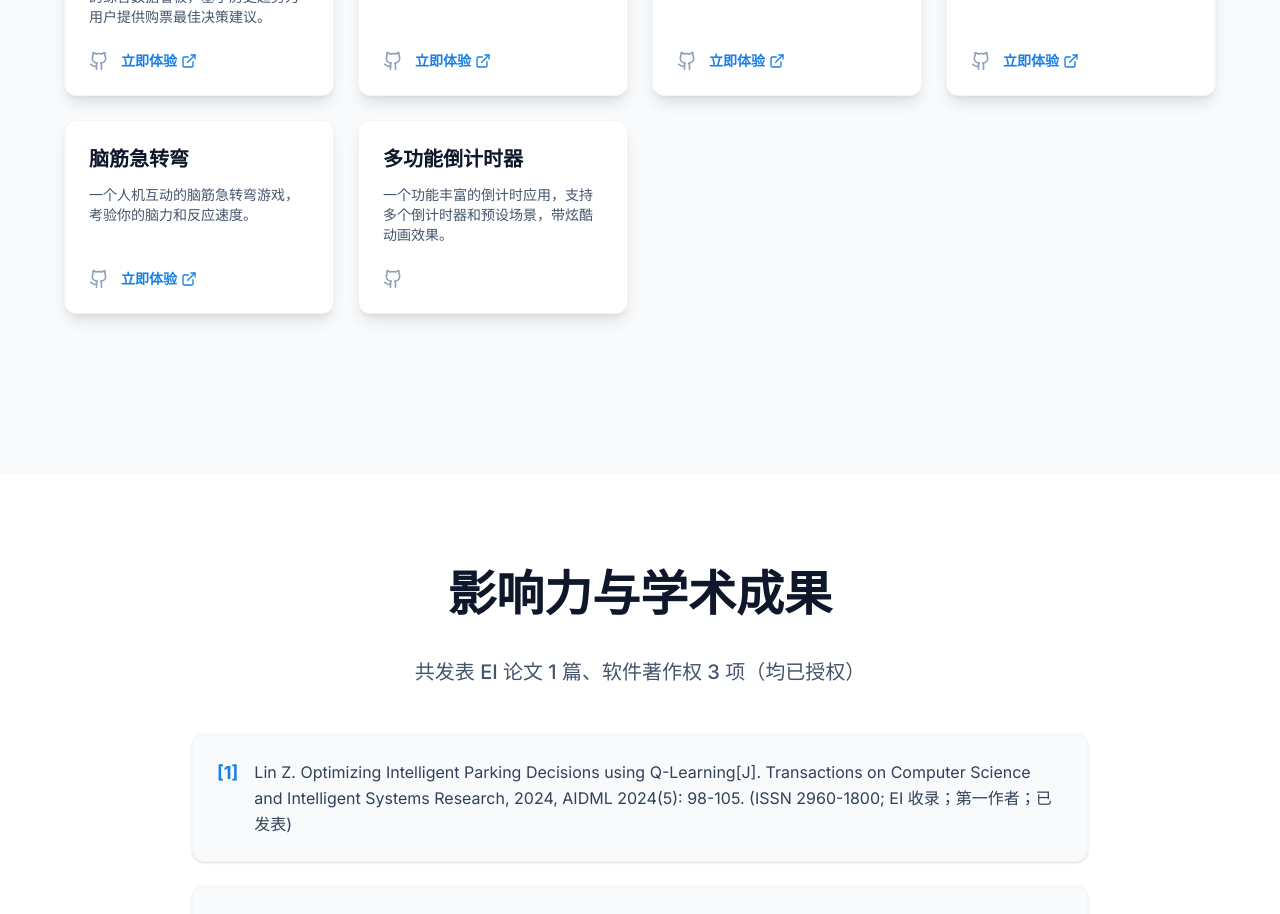
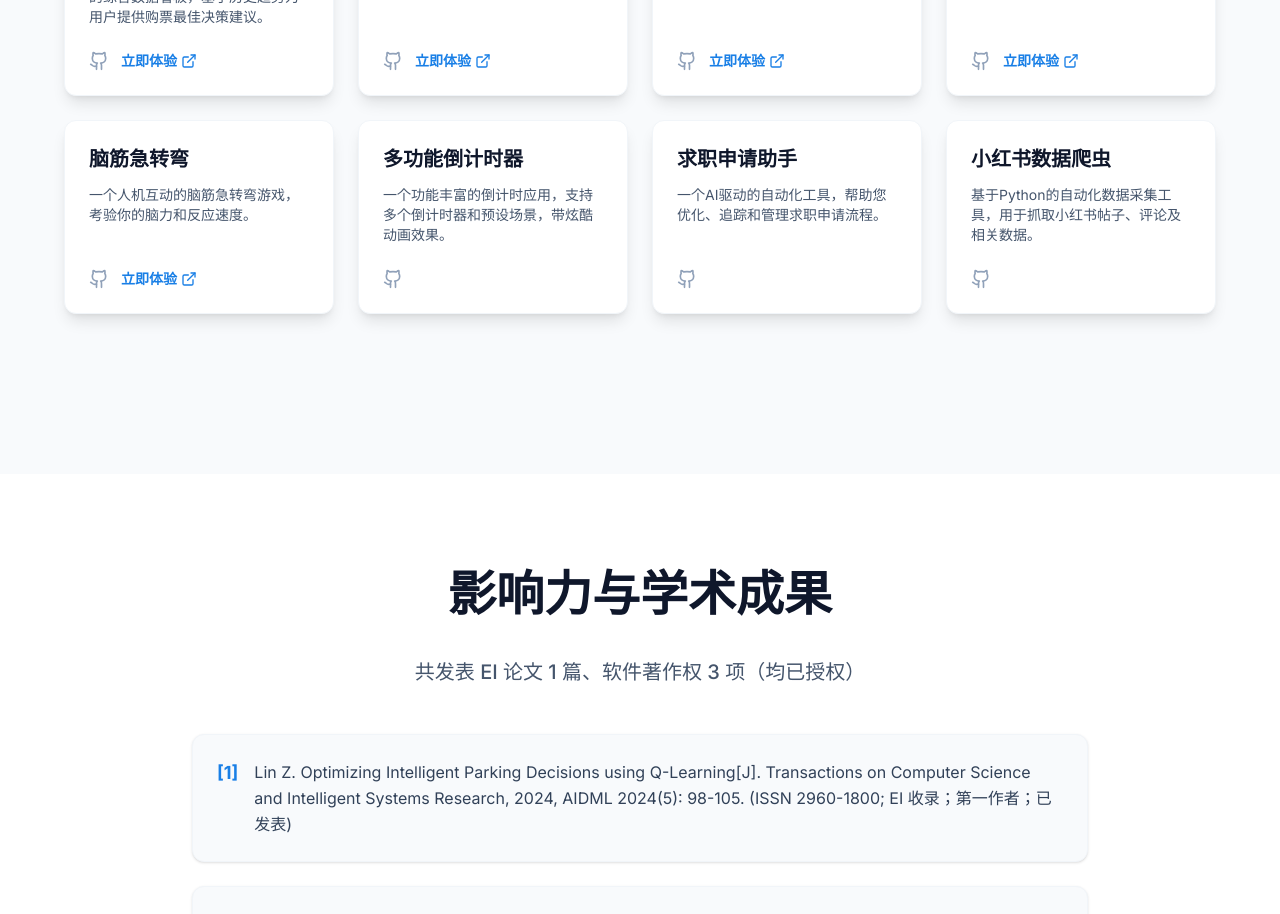
Before and after one commit to lzllzllzllzllzl/Lin-Zhili-Portfolio, a React (Vite) app: page / in a window 1280 px wide. Shown: the part 5780-6694 px from the top of the page. Built offline with nearby package versions, Linux system fonts and the light colour scheme.

Commit message:
feat: add new projects to portfolio
Include Job Application Assistant and Xiaohongshu Scraper in the projects section for both English and Chinese versions.

```diff
--- a/src/App.tsx
+++ b/src/App.tsx
@@ -226,6 +226,18 @@ const content = {
           description: "A feature-rich countdown timer web app with cool animations, multiple timers, and preset scenarios.",
           url: "",
           github: "https://github.com/lzllzllzllzllzl/countdown-timer"
+        },
+        {
+          title: "Job Application Assistant",
+          description: "An AI-powered tool to help optimize and manage your job applications.",
+          url: "",
+          github: "https://github.com/lzllzllzllzllzl/job-application-assistant"
+        },
+        {
+          title: "Xiaohongshu Scraper",
+          description: "A Python-based data scraping tool for Xiaohongshu (Little Red Book) to extract posts and insights.",
+          url: "",
+          github: "https://github.com/lzllzllzllzllzl/XIAOHONGSHU_SCRAPER"
         }
       ]
     },
@@ -453,6 +465,18 @@ const content = {
           description: "一个功能丰富的倒计时应用，支持多个倒计时器和预设场景，带炫酷动画效果。",
           url: "",
           github: "https://github.com/lzllzllzllzllzl/countdown-timer"
+        },
+        {
+          title: "求职申请助手",
+          description: "一个AI驱动的自动化工具，帮助您优化、追踪和管理求职申请流程。",
+          url: "",
+          github: "https://github.com/lzllzllzllzllzl/job-application-assistant"
+        },
+        {
+          title: "小红书数据爬虫",
+          description: "基于Python的自动化数据采集工具，用于抓取小红书帖子、评论及相关数据。",
+          url: "",
+          github: "https://github.com/lzllzllzllzllzl/XIAOHONGSHU_SCRAPER"
         }
       ]
     },
```
